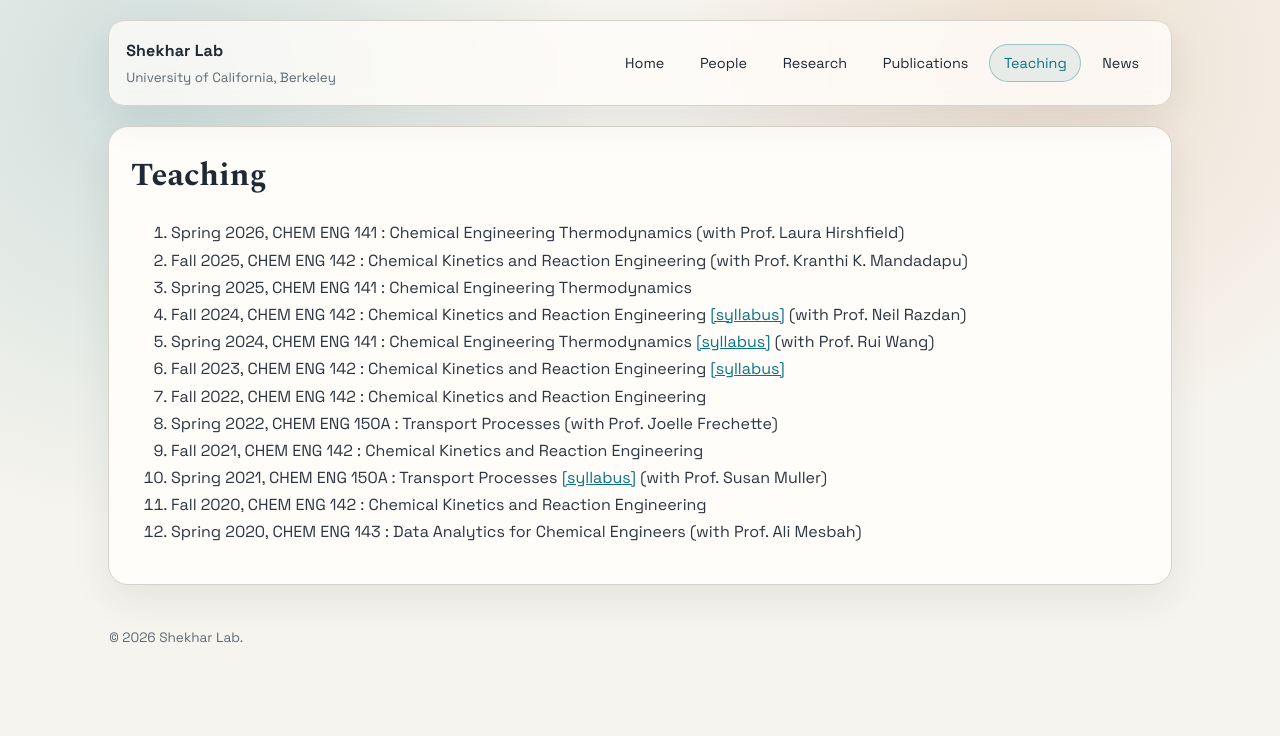
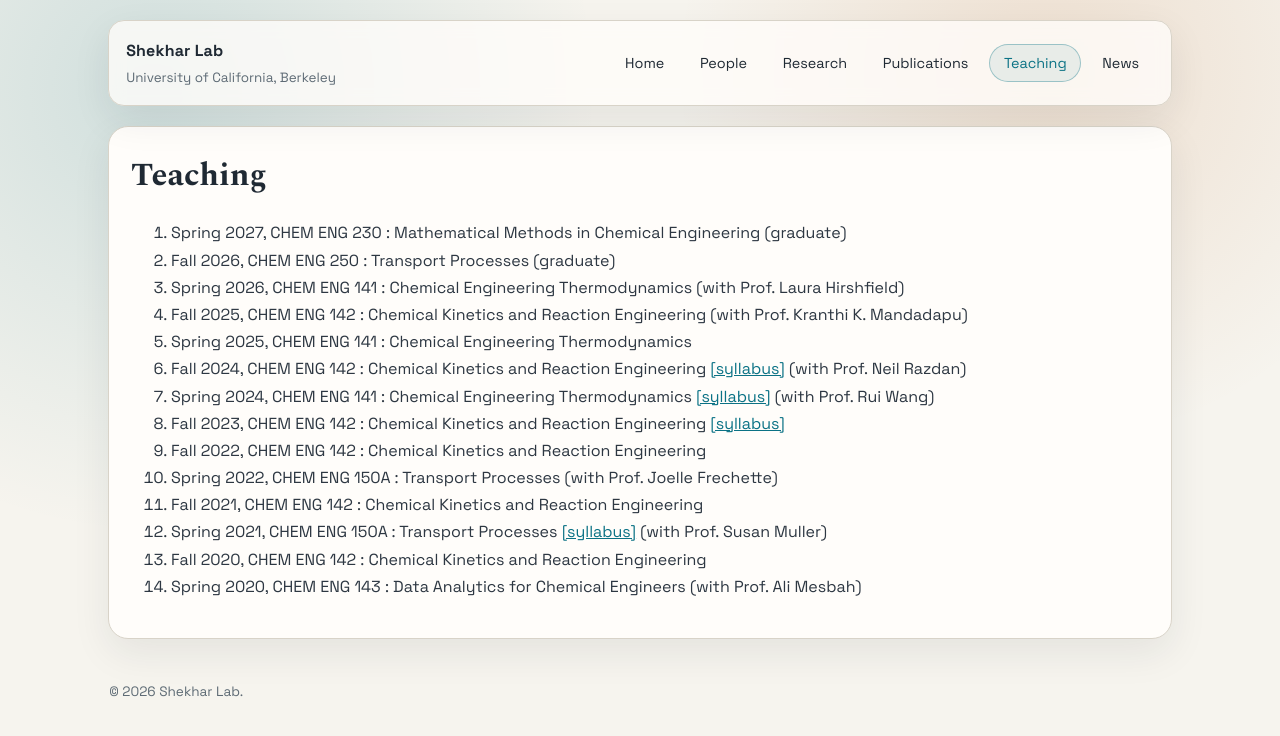
Before and after one commit to shekharlab/shekharlab.github.io, a Jekyll site: the page built from _pages/teaching.md, in a window 1280 px wide. Shown: the top 736 px of the page. Built offline with Jekyll 4.4.1, drawn with Linux system fonts in a browser that asks for light colours.

Commit message:
Add undergraduate alumni and Fall 2026/Spring 2027 graduate courses
Co-Authored-By: Claude Opus 5.5 <noreply@anthropic.com>

```diff
--- a/_pages/teaching.md
+++ b/_pages/teaching.md
@@ -6,6 +6,8 @@ description: Course syllabi and notes
 nav: true
 nav_order: 6
 ---
+14. Spring 2027, CHEM ENG 230 : Mathematical Methods in Chemical Engineering (graduate)
+13. Fall 2026, CHEM ENG 250 : Transport Processes (graduate)
 12. Spring 2026, CHEM ENG 141 : Chemical Engineering Thermodynamics (with Prof. Laura Hirshfield)
 11. Fall 2025, CHEM ENG 142 : Chemical Kinetics and Reaction Engineering (with Prof. Kranthi K. Mandadapu)
 10. Spring 2025, CHEM ENG 141 : Chemical Engineering Thermodynamics
```
Also changed, not shown: _pages/group.md (+10 -0 lines).
